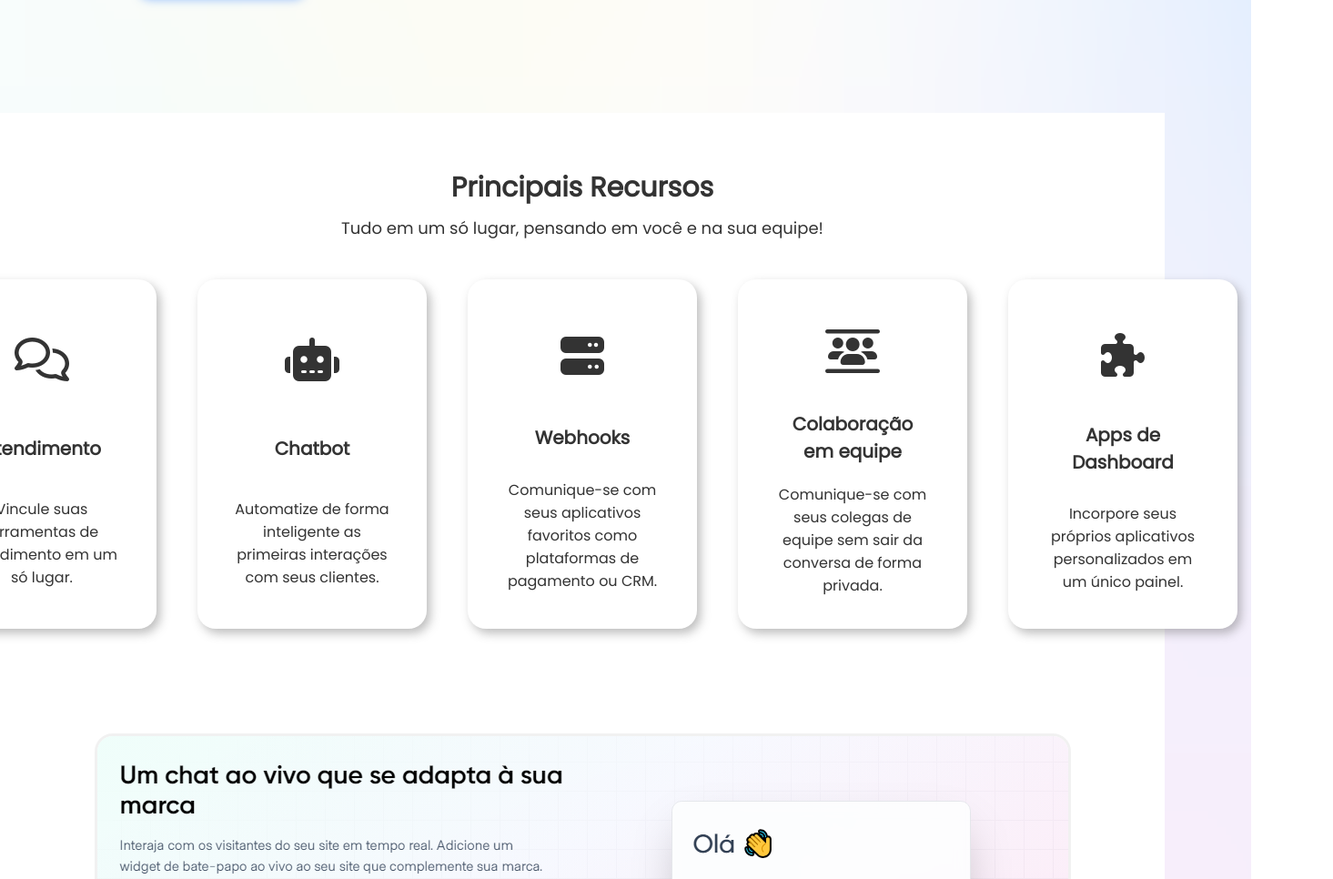
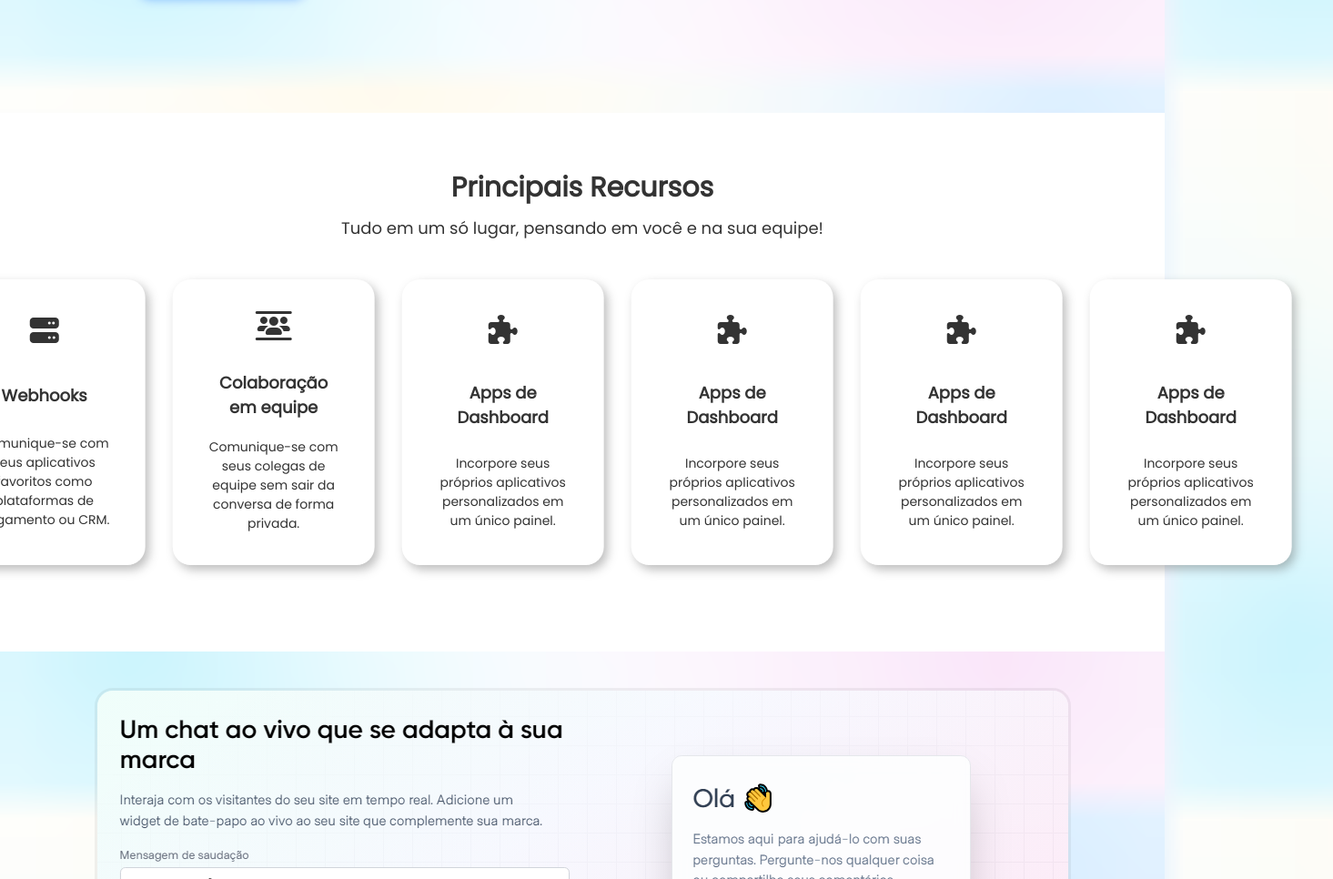
Before and after one commit to brunodiasbraz/LandingPage-cw, a plain HTML site: page index.html in a window 1280 px wide. Shown: the part 720-1686 px from the top of the page at 91% size, 1465 px wide, since content can reach past the window. Drawn offline with Linux system fonts and the light colour scheme.

Commit message:
Alteração na barra de elementos

```diff
--- a/index.html
+++ b/index.html
@@ -34,31 +34,48 @@
         <section class="principais-recursos">
             <h1>Principais Recursos</h1>
             <p class="subtitulo-desc">Tudo em um só lugar, pensando em você e na sua equipe!</p>
-            <section class="pricipais-recursos-elementos">
-                <div>
-                    <span><i class="fa-regular fa-comments fa-3x"></i></span>
+            <div class="pricipais-recursos-elementos">
+                <div class="carousel__items">
+                    <div class="carousel__card">
+                        <span class="p-r-e-icon"><i class="fa-regular fa-comments fa-2x"></i></span>
                         <span class="p-r-e-titulo">Atendimento</span>
-                    <p>Vincule suas ferramentas de atendimento em um só lugar.</p>
+                        <p class="p-r-e-desc">Vincule suas ferramentas de atendimento em um só lugar.</p>
                     </div>
-                <div>
-                    <span><i class="fa-solid fa-robot  fa-3x"></i></span>
+                    <div class="carousel__card">
+                        <span class="p-r-e-icon"><i class="fa-solid fa-robot  fa-2x"></i></span>
                         <span class="p-r-e-titulo">Chatbot</span>
-                    <p>Automatize de forma inteligente as primeiras interações com seus clientes.</p>
+                        <p class="p-r-e-desc">Automatize de forma inteligente as primeiras interações com seus clientes.</p>
                     </div>
-                <div>
-                    <span><i class="fa-solid fa-server  fa-3x"></i></span>
+                    <div class="carousel__card">
+                        <span class="p-r-e-icon"><i class="fa-solid fa-server  fa-2x"></i></span>
                         <span class="p-r-e-titulo">Webhooks</span>
-                    <p>Comunique-se com seus aplicativos favoritos como plataformas de pagamento ou CRM.</p>
+                        <p class="p-r-e-desc">Comunique-se com seus aplicativos favoritos como plataformas de pagamento ou CRM.</p>
                     </div>
-                <div>
-                    <span><i class="fa-solid fa-users-between-lines fa-3x"></i></span>
+                    <div class="carousel__card">
+                        <span class="p-r-e-icon"><i class="fa-solid fa-users-between-lines fa-2x"></i></span>
                         <span class="p-r-e-titulo">Colaboração em equipe</span>
-                    <p>Comunique-se com seus colegas de equipe sem sair da conversa de forma privada.</p>
+                        <p class="p-r-e-desc">Comunique-se com seus colegas de equipe sem sair da conversa de forma privada.</p>
                     </div>
-                <div>
-                    <span><i class="fa-solid fa-puzzle-piece fa-3x"></i></span>
+                    <div class="carousel__card">
+                        <span class="p-r-e-icon"><i class="fa-solid fa-puzzle-piece fa-2x"></i></span>
                         <span class="p-r-e-titulo">Apps de Dashboard</span>
-                    <p>Incorpore seus próprios aplicativos personalizados em um único painel.</p>
+                        <p class="p-r-e-desc">Incorpore seus próprios aplicativos personalizados em um único painel.</p>
+                    </div>
+                    <div class="carousel__card">
+                        <span class="p-r-e-icon"><i class="fa-solid fa-puzzle-piece fa-2x"></i></span>
+                        <span class="p-r-e-titulo">Apps de Dashboard</span>
+                        <p class="p-r-e-desc">Incorpore seus próprios aplicativos personalizados em um único painel.</p>
+                    </div>
+                    <div class="carousel__card">
+                        <span class="p-r-e-icon"><i class="fa-solid fa-puzzle-piece fa-2x"></i></span>
+                        <span class="p-r-e-titulo">Apps de Dashboard</span>
+                        <p class="p-r-e-desc">Incorpore seus próprios aplicativos personalizados em um único painel.</p>
+                    </div class="carousel__card">
+                    <div class="carousel__card">
+                        <span class="p-r-e-icon"><i class="fa-solid fa-puzzle-piece fa-2x"></i></span>
+                        <span class="p-r-e-titulo">Apps de Dashboard</span>
+                        <p class="p-r-e-desc">Incorpore seus próprios aplicativos personalizados em um único painel.</p>
+                    </div>
                 </div>
             </section>
         </section>
--- a/style.css
+++ b/style.css
@@ -3,6 +3,8 @@
 :root{
     --dark: rgb(51, 51, 51);
 }
+
+/* background: linear-gradient( to bottom, white 50%, transparent); */
 
 * {
     margin: 0;
@@ -12,9 +14,8 @@
 }
 html, body{
     font-family: 'Poppins', sans-serif;
-    animation: gradient-2438bf9c 10s ease infinite;
     background-image: url(./assets/download.png);
-    background-size: 125% 125%;
+    background-size: 100% auto;
     color: var(--dark);
 }
 
@@ -95,7 +96,7 @@ html, body{
 }
 
 .img-conteudo-um {
-    height: 350px;
+    height: 330px;
 }
 
 .principais-recursos{
@@ -103,6 +104,8 @@ html, body{
     display: flex;
     align-items: center;
     padding: 60px;
+    max-width: 100%;
+    height: auto;
     flex-direction: column;
     gap: 8px;
 }
@@ -116,43 +119,80 @@ html, body{
     font-size: 18px;
 }
 
-.pricipais-recursos-elementos{
+.pricipais-recursos-elementos{    /* Carousel */
+    max-width: 1650px;
+    margin: 0 0;
+    overflow: hidden;
     display: flex;
-    margin: 15px;
-    gap: 15px;
-    padding-top: 20px;
+    flex-direction: row;
+    justify-content: center;
+    position: relative;
+    gap: 60px 30px;
+    padding: 35px 0px;
 }
 
-.pricipais-recursos-elementos div{
+.carousel__items{
+    display: flex;
+    animation: carousel 60s linear infinite;
+}
+
+.carousel__card{
+    display: flex;
+    object-fit: cover;
+    background-color: white;
+    /* new */
+    flex-direction: column;
+    margin: 0px 15px;
+    justify-content: space-around;
+    align-items: center;
+    width: 222px;
+    height: auto;
+    border-radius: 20px;
+    box-shadow: 4px 5px 11px rgba(83, 83, 83, 0.384);
+    padding: 35px;
+
+}
+@keyframes carousel{
+    100%{
+        transform: translate(-2560px);
+    }
+}
+
+/* .pricipais-recursos-elementos div{
     display: flex;
     background-color: white;
     flex-direction: column;
     margin: 0px 15px;
     justify-content: space-around;
     align-items: center;
-    width: 252px;
+    width: 222px;
     height: auto;
     border-radius: 20px;
     box-shadow: 4px 5px 11px rgba(83, 83, 83, 0.384);
     padding: 35px;
-}
+} */
 
 .pricipais-recursos-elementos p{
     text-align: center;
 }
 
-.pricipais-recursos-elementos span{
+.p-r-e-icon{
+    padding-bottom: 10px;
     text-align: center;
-    padding: 20px;
 }
 
 .p-r-e-titulo{
-    font-size: 20px;
+    font-size: 18px;
     font-weight: 600;
+    text-align: center;
+    padding: 20px 30px;
+}
+
+.p-r-e-desc{
+    font-size: 14px;
 }
 
 .main-tres{
-    background-color: white;
     margin-top: -50px;
 }
 
```
Lines whose indentation alone changed are shown as unchanged.
